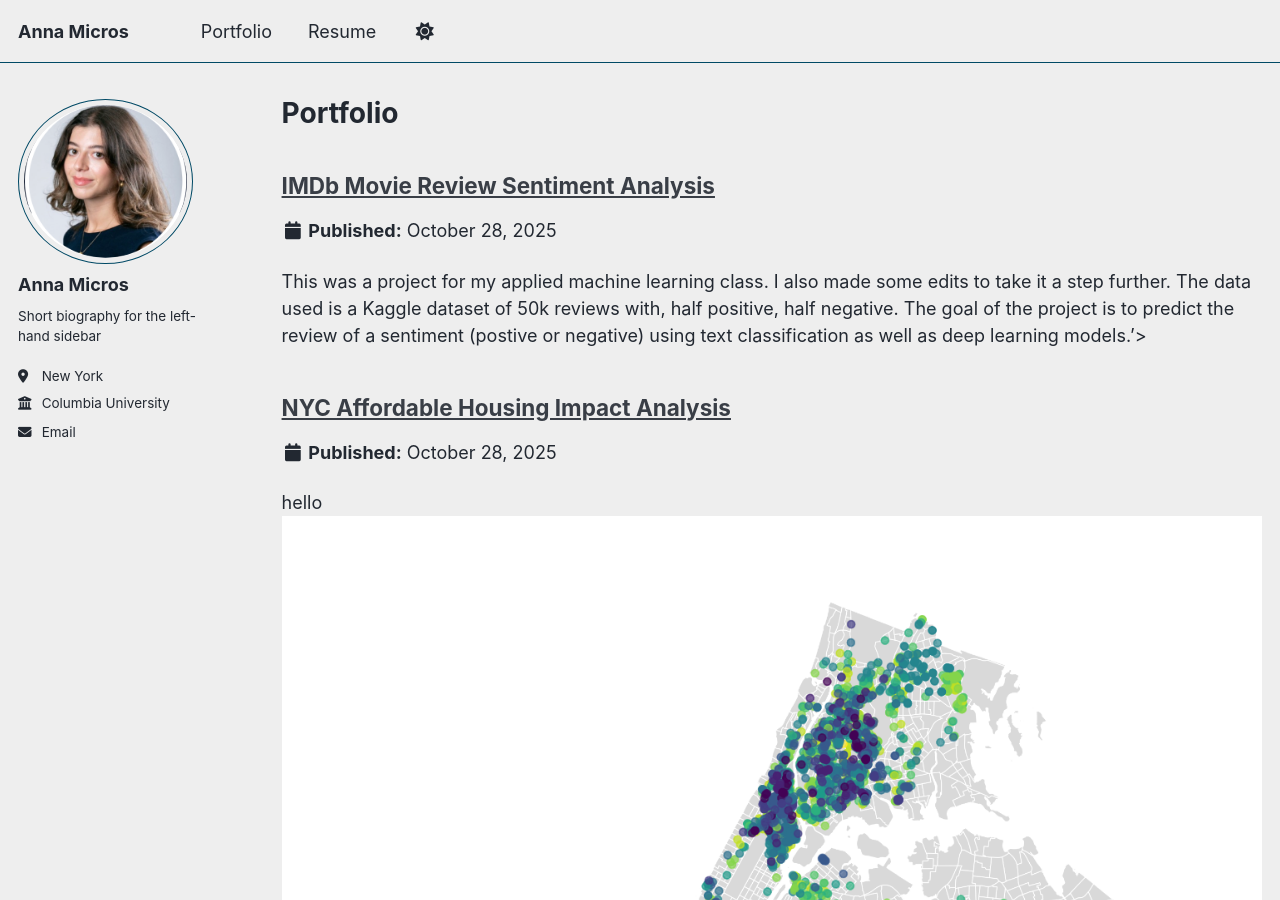
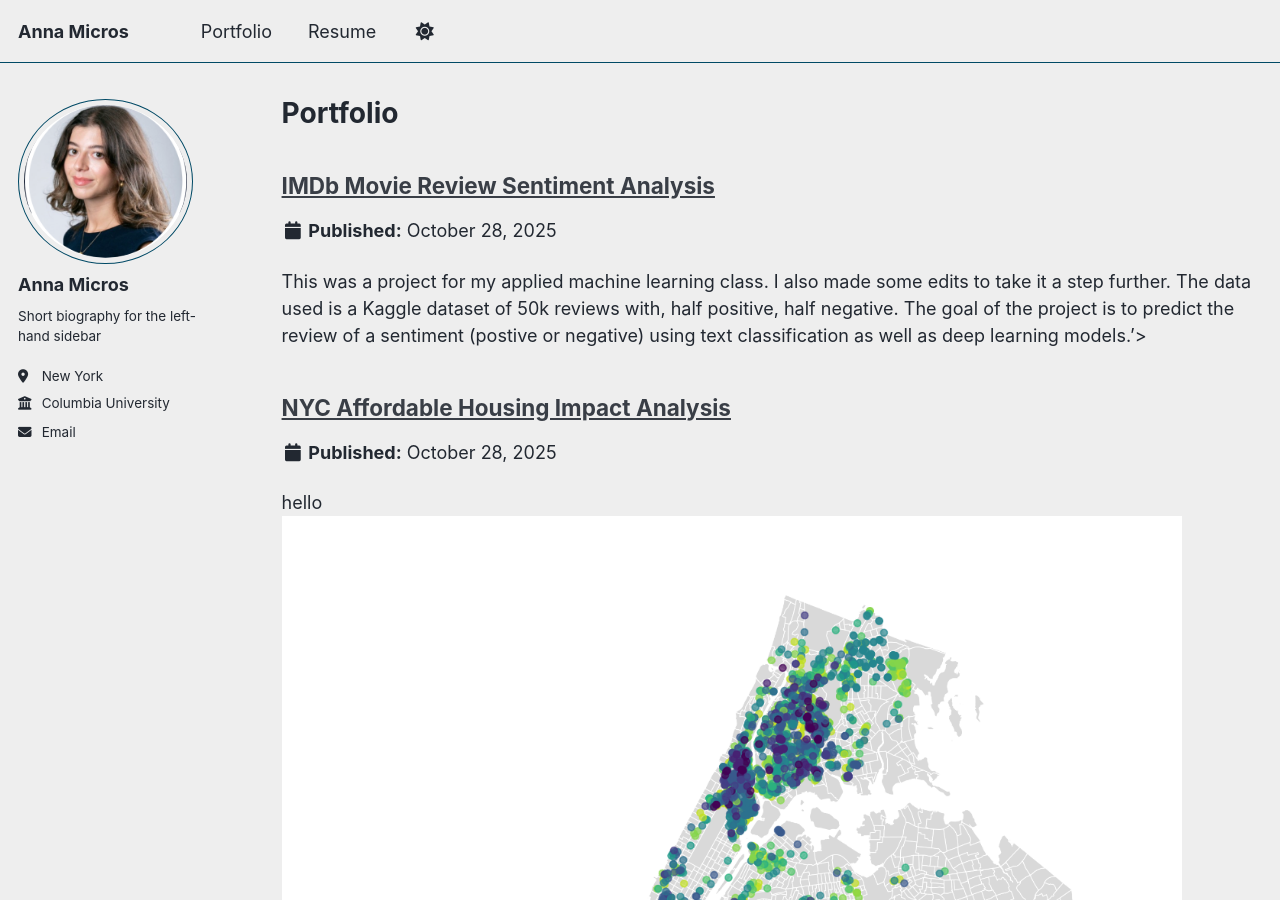
Before and after one commit to anna-christina-mikr/anna-christina-mikr.github.io, a Jekyll site: the page built from _pages/portfolio.html, in a window 1280 px wide and 900 px high. Built offline with Jekyll 4.4.1, drawn with Linux system fonts in a browser that asks for light colours; a script that is not in the unit is left out.

Commit message:
Update portfolio-2.html

```diff
--- a/_portfolio/portfolio-2.html
+++ b/_portfolio/portfolio-2.html
@@ -1,6 +1,6 @@
 ---
 title: "NYC Affordable Housing Impact Analysis"
-excerpt: "hello <br/><img src='/images/nycmap.png'>"
+excerpt: "hello <br/><img src='/images/nycmap.png' width='900'>"
 collection: portfolio
 ---
 
```
